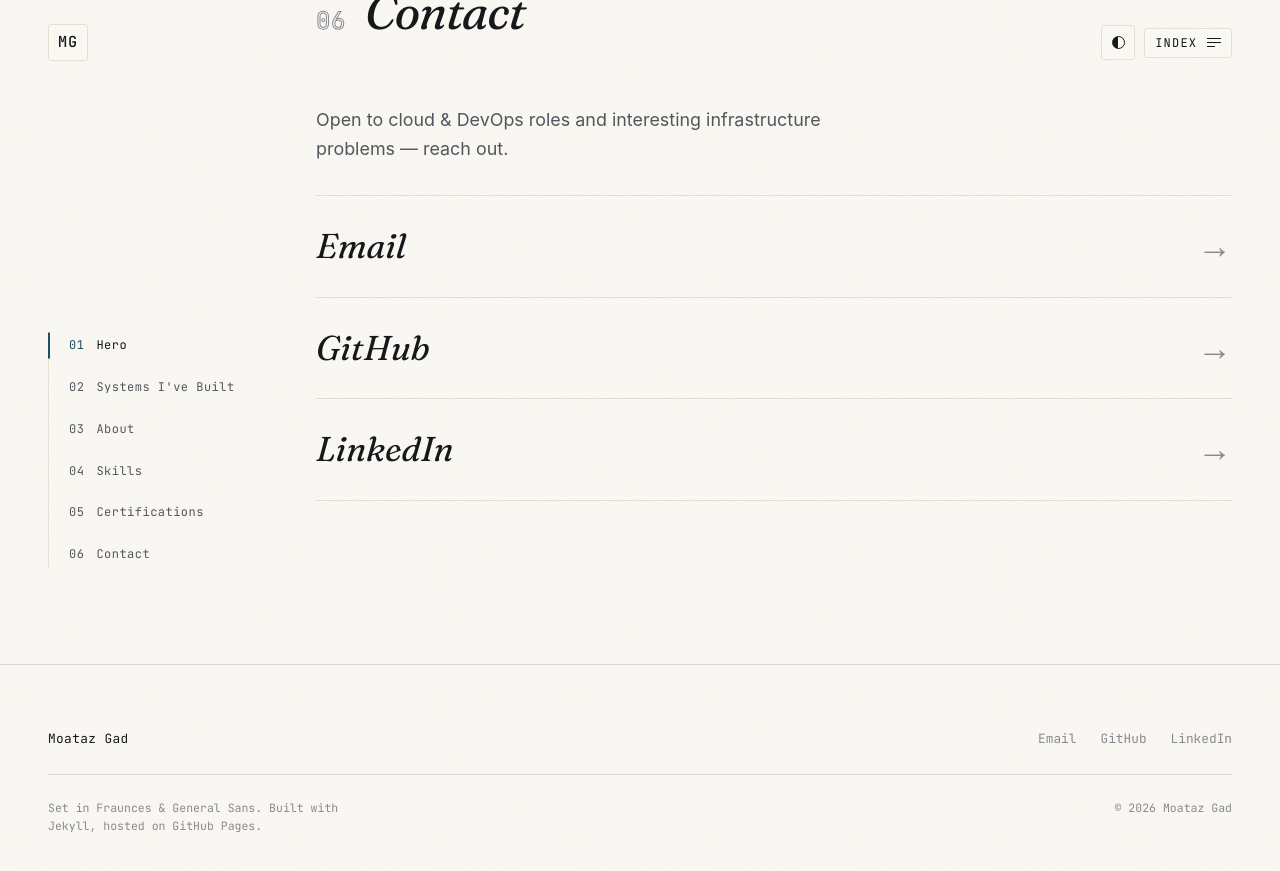
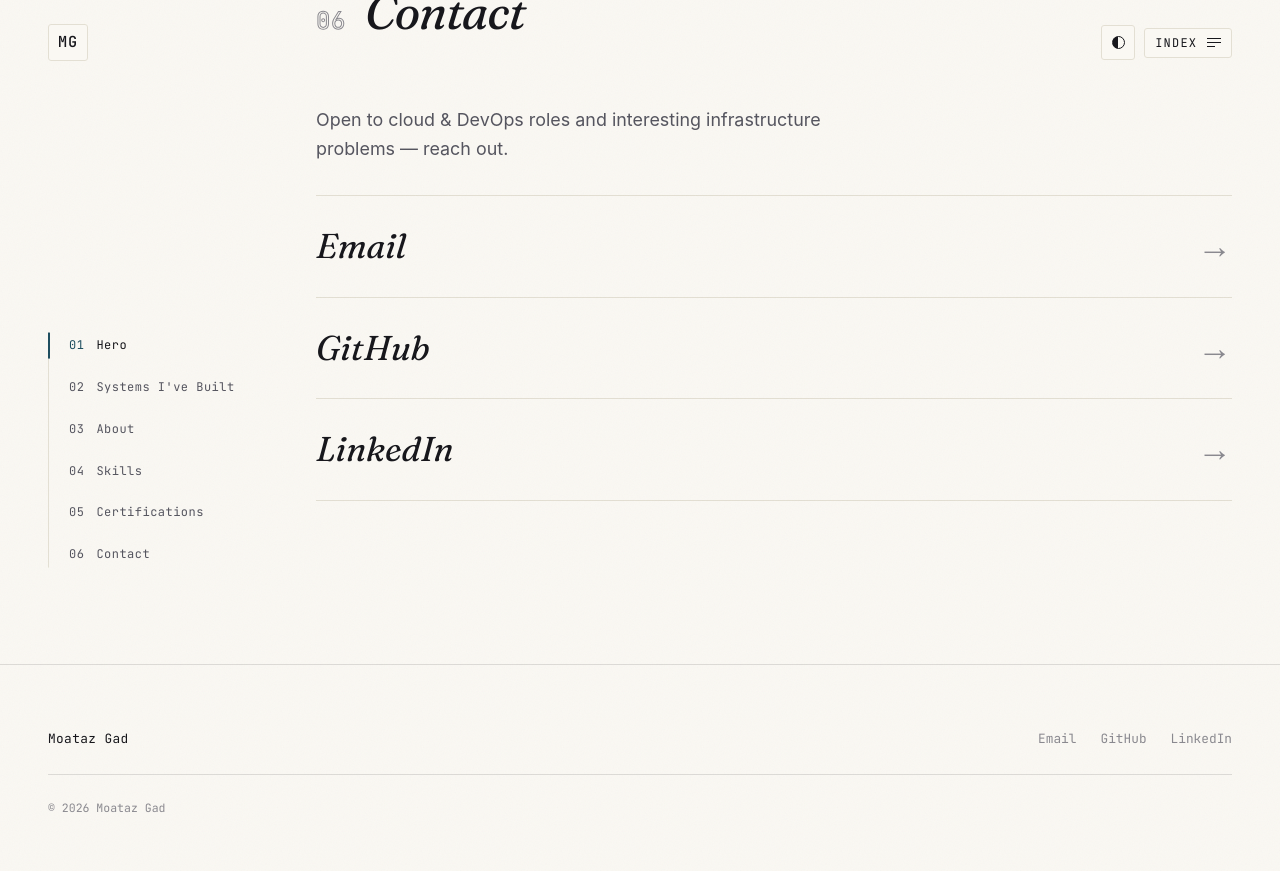
Before and after one commit to moatazgad/moatazgad.github.io, a Jekyll site: the page built from index.html, in a window 1280 px wide and 900 px high, scrolled down 6273 px. Shown: the top 871 px of the window. Built offline with Jekyll 4.4.1, drawn with Linux system fonts in a browser that asks for light colours; some web fonts are replaced.

Commit message:
Remove footer colophon

```diff
--- a/_includes/footer.html
+++ b/_includes/footer.html
@@ -9,7 +9,6 @@
       </ul>
     </div>
     <div class="site-footer__row site-footer__row--fine">
-      <p class="site-footer__colophon">Set in Fraunces &amp; General Sans. Built with Jekyll, hosted on GitHub&nbsp;Pages.</p>
       <p class="site-footer__meta">&copy; {{ 'now' | date: "%Y" }} {{ site.title }}</p>
     </div>
   </div>
--- a/assets/css/style.css
+++ b/assets/css/style.css
@@ -929,7 +929,6 @@ section[data-section],
 .site-footer__links { display: flex; gap: 1.5rem; }
 .site-footer__links a { transition: color var(--dur-fast) var(--ease); }
 .site-footer__links a:hover { color: var(--accent); }
-.site-footer__colophon { margin: 0; max-width: 48ch; }
 .site-footer__meta { margin: 0; }
 
 /* ==========================================================================
```
